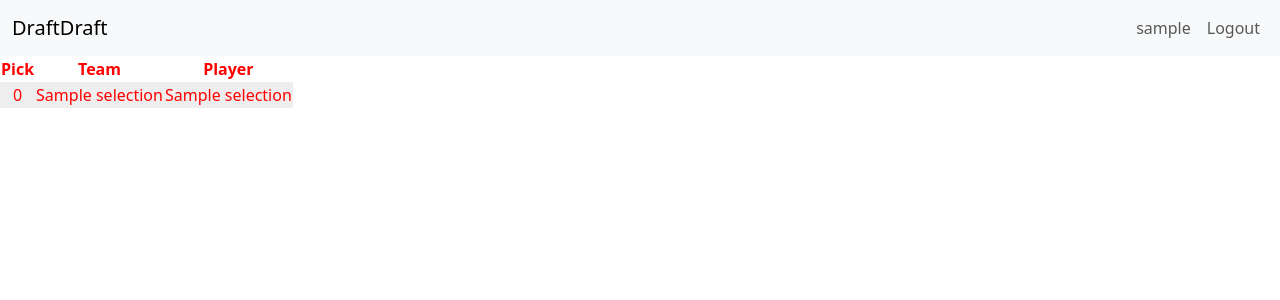
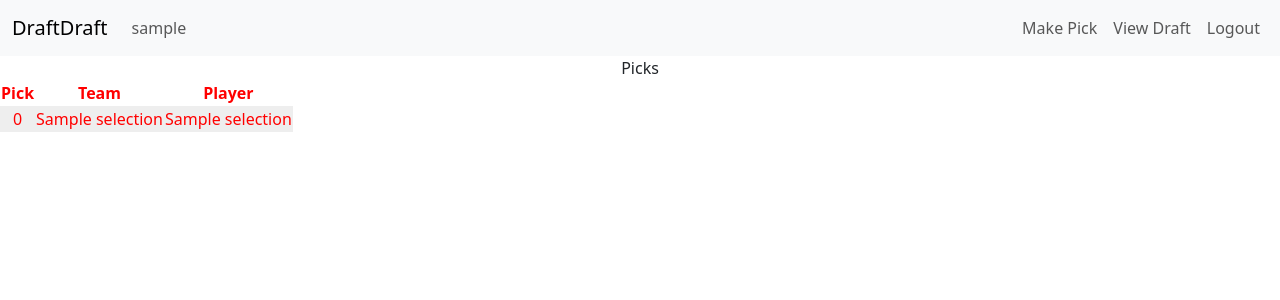
Before and after one commit to ajpodell/draftdraft, a Flask app: page /draft in a window 1280 px wide. Shown: the top 300 px of the page. Run offline with Flask 3, Linux system fonts and the light colour scheme; a user stored in the database is signed in; tables that the repository leaves empty hold one stand-in row (values such as "Sample post").

Commit message:
cleanup a bit of the pages before adding a draft table

```diff
--- a/server/models/user.py
+++ b/server/models/user.py
@@ -9,6 +9,8 @@ class User(UserMixin, db.Model):
     username = db.Column(db.String(), unique=True, nullable=False)
     password = db.Column(db.String(), nullable=False)
 
+    is_admin = db.Column(db.Boolean(), default=False)  # better to have some type of enum but this is easier
+
     # putting "team name" in here for now. Perhaps in the future will make leagues and teams
 
     def get_id(self):
--- a/server/templates/base.html
+++ b/server/templates/base.html
@@ -16,8 +16,13 @@
     <body class=text-center>
         <nav class="navbar navbar-expand-lg bg-body-tertiary">
             <div class="container-fluid">
-                <div>
+                <div class=navbar-nav>
                     <a class="navbar-brand" href="{{ url_for('draft.home') }}">DraftDraft</a>
+                    <div>
+                        <a href="{{ url_for('draft.home') }}" class="nav-link">
+                            {{ current_user.username }}
+                        </a>
+                    </div>
                 </div>
                 <div>
                     <button class="navbar-toggler" type="button" data-bs-toggle="collapse" data-bs-target="#navbarNavAltMarkup" aria-controls="navbarNavAltMarkup" aria-expanded="false" aria-label="Toggle navigation">
@@ -27,7 +32,10 @@
                         <div class="navbar-nav">
                             {% if current_user.is_authenticated %}
                                 <a href="{{ url_for('draft.home') }}" class="nav-link">
-                                    {{ current_user.username }}
+                                    Make Pick
+                                </a>
+                                <a href="{{ url_for('draft.view_draft') }}" class = "nav-link">
+                                    View Draft
                                 </a>
                                 <a class="nav-link"href="{{ url_for('auth.logout') }}" class="navbar-item">
                                     Logout
--- a/server/templates/draft.html
+++ b/server/templates/draft.html
@@ -12,6 +12,8 @@
                 <th>Team</th>
                 <th>Player</th>
             </tr>
+
+            Picks
             {% for selection in selections %}
             <tr style="padding: 10px; background-color: #EEE; margin: 20px">
                 <td>{{ selection.draft_draft_selection }}</td>
```
Also changed, not shown: server/templates/app.html (+7 -5 lines).
